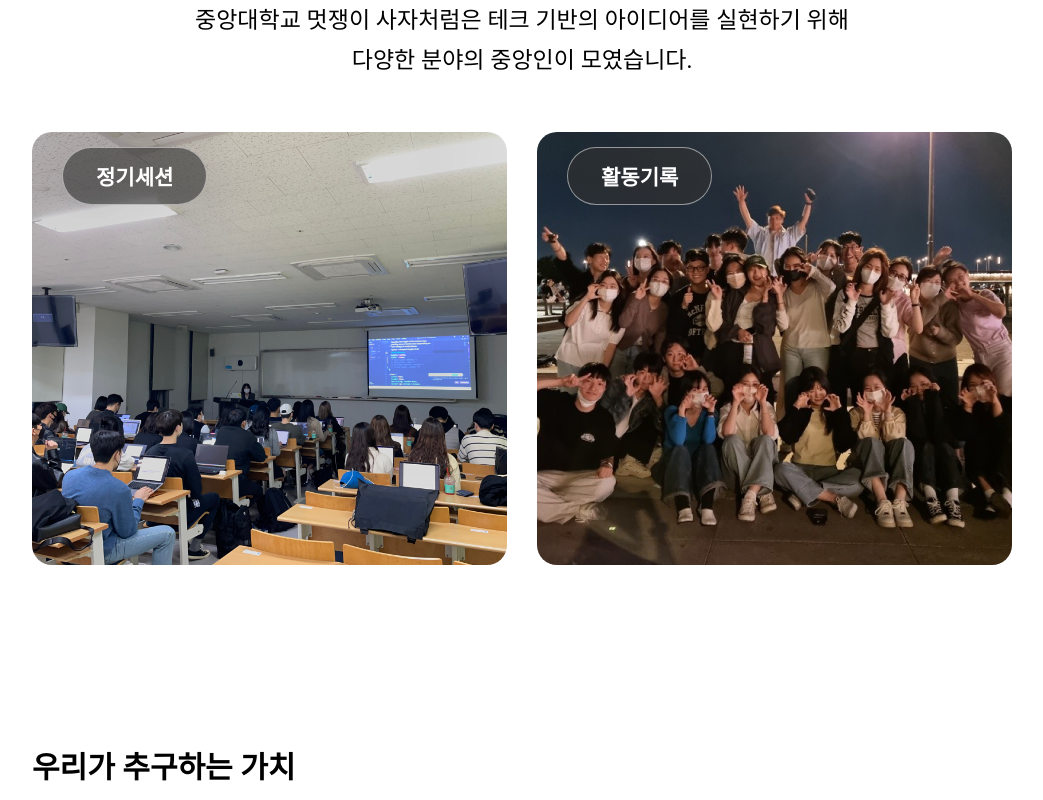
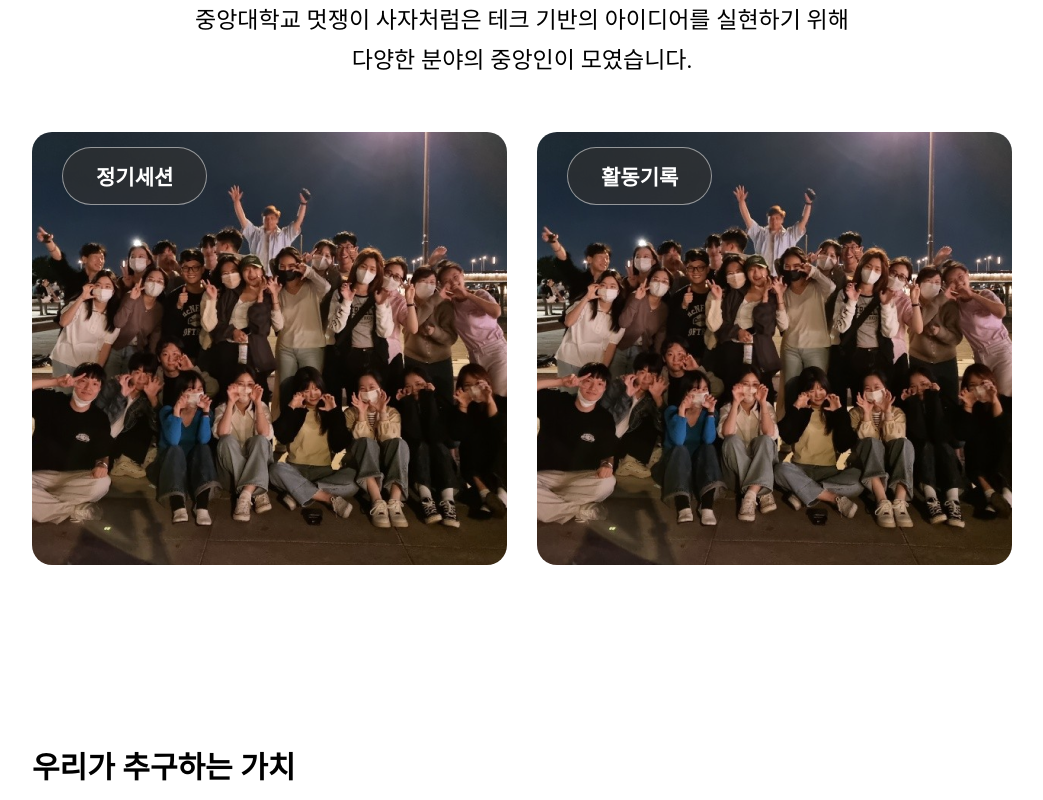
Before and after one commit to cau-likelion-org/cau-likelion-next, a Next.js app: page / in a window 1280 px wide. Shown: the part 1100-1900 px from the top of the page, without its empty margins (118-1161 px from the left). Built offline with nearby package versions, Linux system fonts and the light colour scheme; a web font is replaced by a local one.

Commit message:
[CHORE] 재배포

```diff
--- a/src/components/home/introduction/IntroduceSection.tsx
+++ b/src/components/home/introduction/IntroduceSection.tsx
@@ -3,7 +3,6 @@ import styled from 'styled-components';
 import IntroLion from '@image/소개_인사하는 사자.gif';
 import Image from 'next/image';
 import PhotoCard from './component/PhotoCard';
-import session from '@image/세션바로가기.jpeg';
 import archiving from '@image/활동기록보러가기.png';
 
 const IntroduceSection = () => {
@@ -14,7 +13,7 @@ const IntroduceSection = () => {
       <SubText>중앙대학교 멋쟁이 사자처럼은 테크 기반의 아이디어를 실현하기 위해</SubText>
       <SubText>다양한 분야의 중앙인이 모였습니다.</SubText>
       <PhotoCardWrapper>
-        <PhotoCard title={'정기세션 모아보기'} subtitle={'정기세션'} thumbnail={session.src} routing={'/session'} />
+        <PhotoCard title={'정기세션 모아보기'} subtitle={'정기세션'} thumbnail={archiving.src} routing={'/session'} />
         <PhotoCard title={'활동기록 보러가기'} subtitle={'활동기록'} thumbnail={archiving.src} routing={'/gallery'} />
       </PhotoCardWrapper>
     </Wrapper>
--- a/src/components/home/project/ProjectSection.tsx
+++ b/src/components/home/project/ProjectSection.tsx
@@ -1,7 +1,6 @@
 import React from 'react';
 import styled from 'styled-components';
 import thumbnail from '@image/활동기록보러가기.png';
-import thumbnail2 from '@image/세션바로가기.jpeg';
 import Image from 'next/image';
 import ProjectButton from './component/ProjectButton';
 
@@ -13,12 +12,12 @@ const ProjectSection = () => {
                     <Image src={thumbnail} width={'396px'} height={'396px'} alt="1st" />
                 </FirstFloat>
                 <SecondFloat>
-                    <Image src={thumbnail2} width={'396px'} height={'396px'} alt="2nd" />
+                    <Image src={thumbnail} width={'396px'} height={'396px'} alt="2nd" />
                 </SecondFloat>
             </RowWrapper>
             <RowWrapper>
                 <ThirdFloat>
-                    <Image src={thumbnail2} width={'396px'} height={'396px'} alt="3rd" />
+                    <Image src={thumbnail} width={'396px'} height={'396px'} alt="3rd" />
                 </ThirdFloat>
                 <FourthFloat>
                     <Image src={thumbnail} width={'396px'} height={'396px'} alt="4th" />
```
Also changed, not shown: public/image/세션바로가기.png (renamed from public/image/세션바로가기.jpeg).
